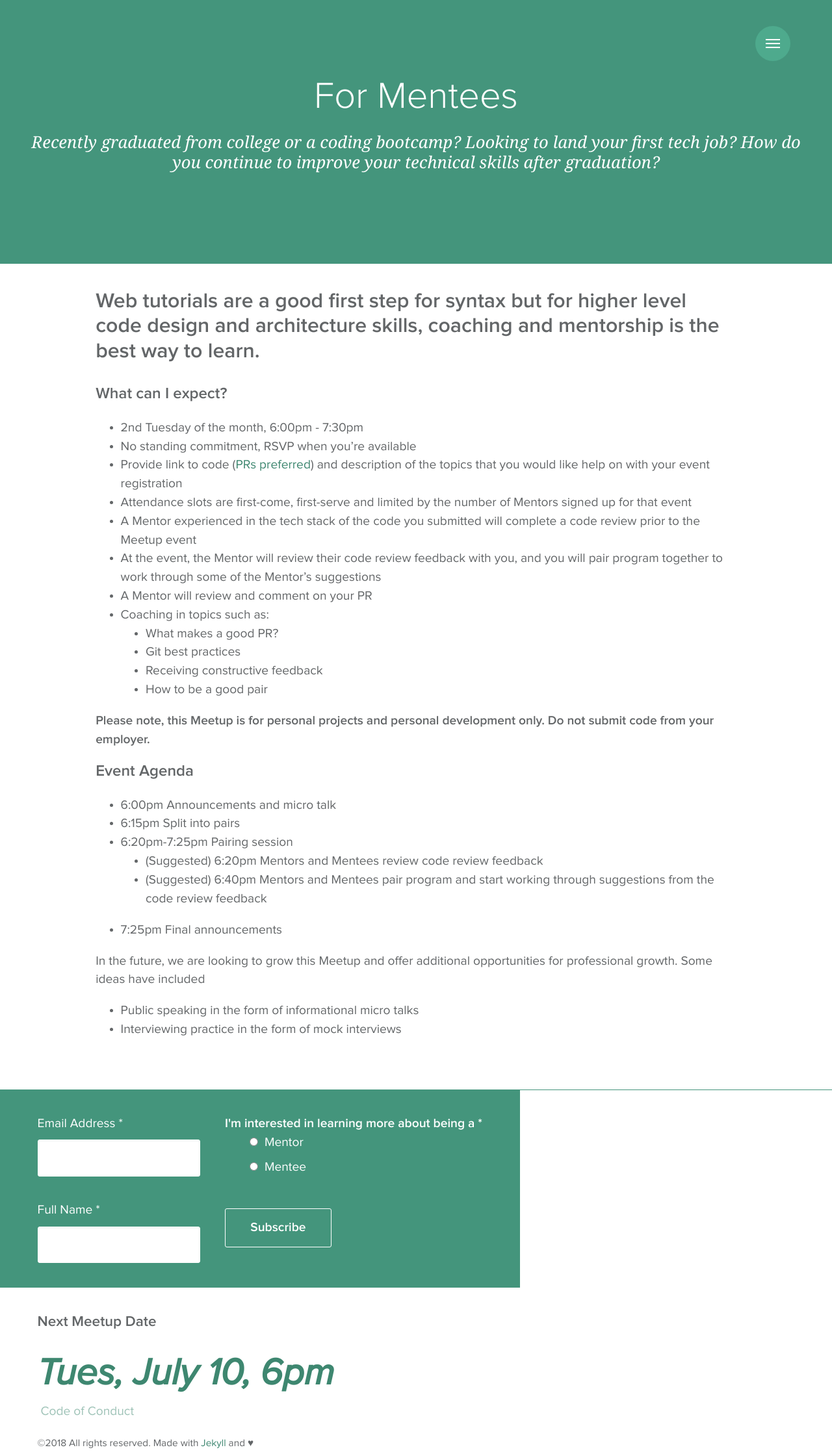
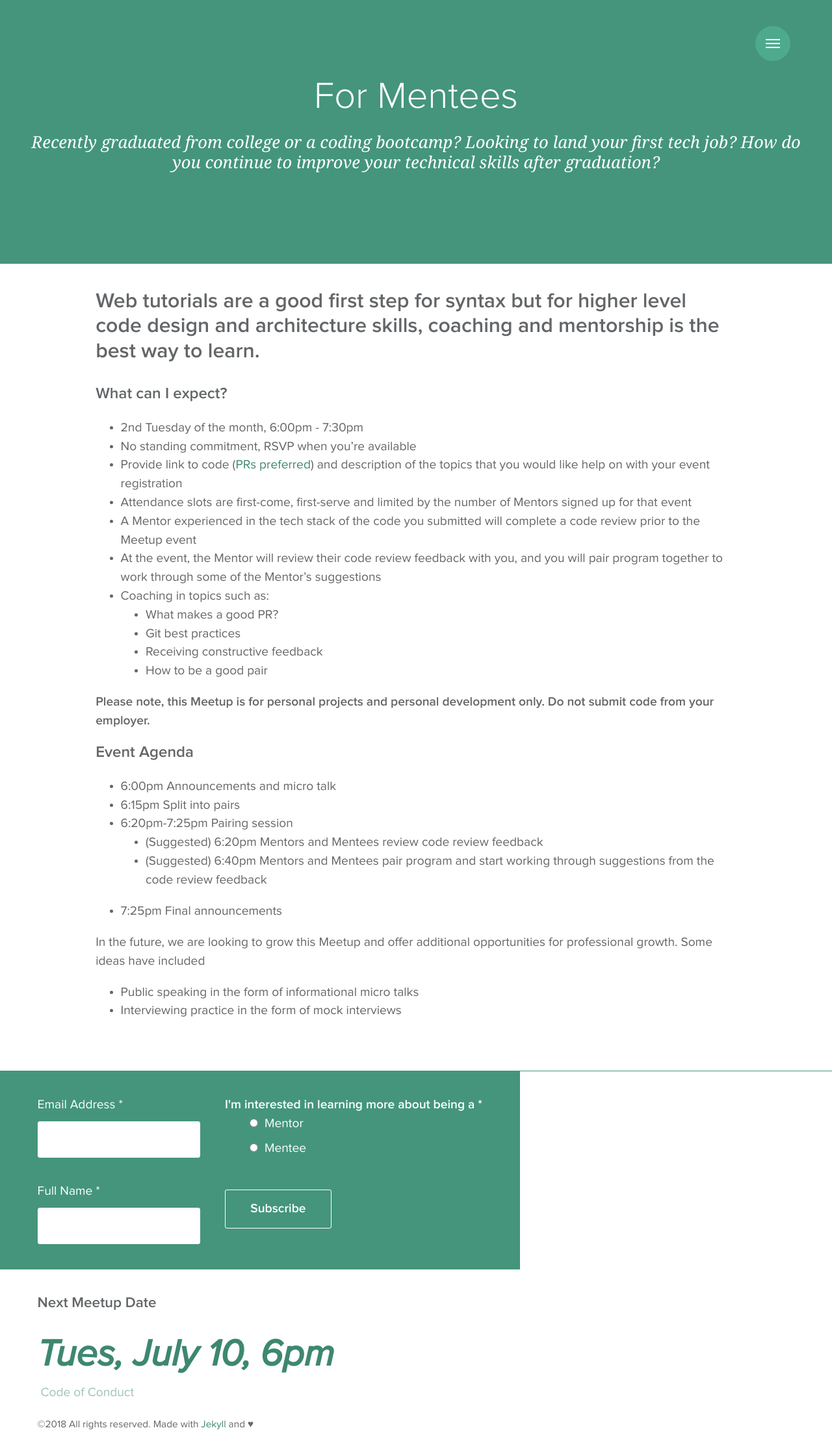
Before and after one commit to mercedesb/dev-together, a Jekyll site: the page built from docs/for-mentees.md, in a window 1280 px wide. Shown: the whole page at 65% size. Built offline with Jekyll 4.4.1, drawn with Linux system fonts in a browser that asks for light colours.

Commit message:
removed unnecessary line of text

```diff
--- a/docs/for-mentees.md
+++ b/docs/for-mentees.md
@@ -13,7 +13,6 @@ permalink: /for-mentees/
 - Attendance slots are first-come, first-serve and limited by the number of Mentors signed up for that event
 - A Mentor experienced in the tech stack of the code you submitted will complete a code review prior to the Meetup event
 - At the event, the Mentor will review their code review feedback with you, and you will pair program together to work through some of the Mentor's suggestions
-- A Mentor will review and comment on your PR
 - Coaching in topics such as:
   - What makes a good PR?
   - Git best practices
```
